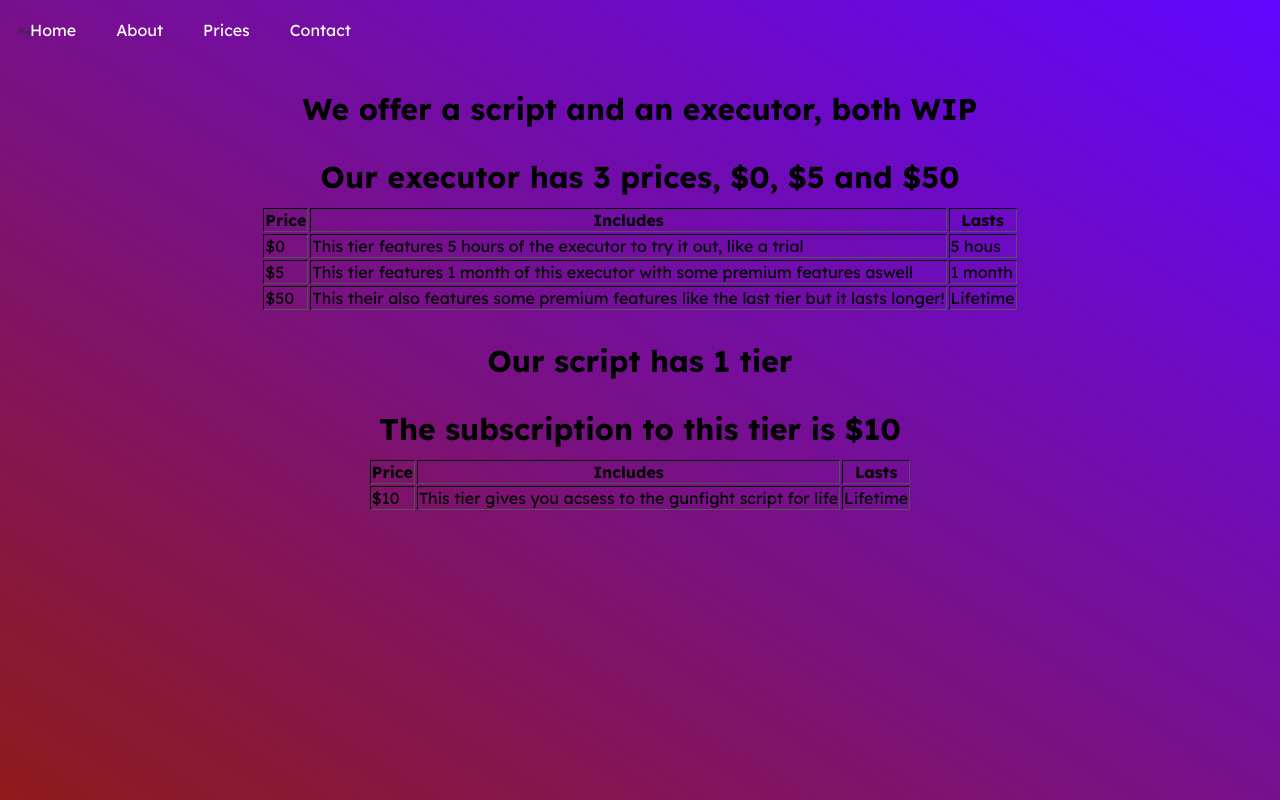
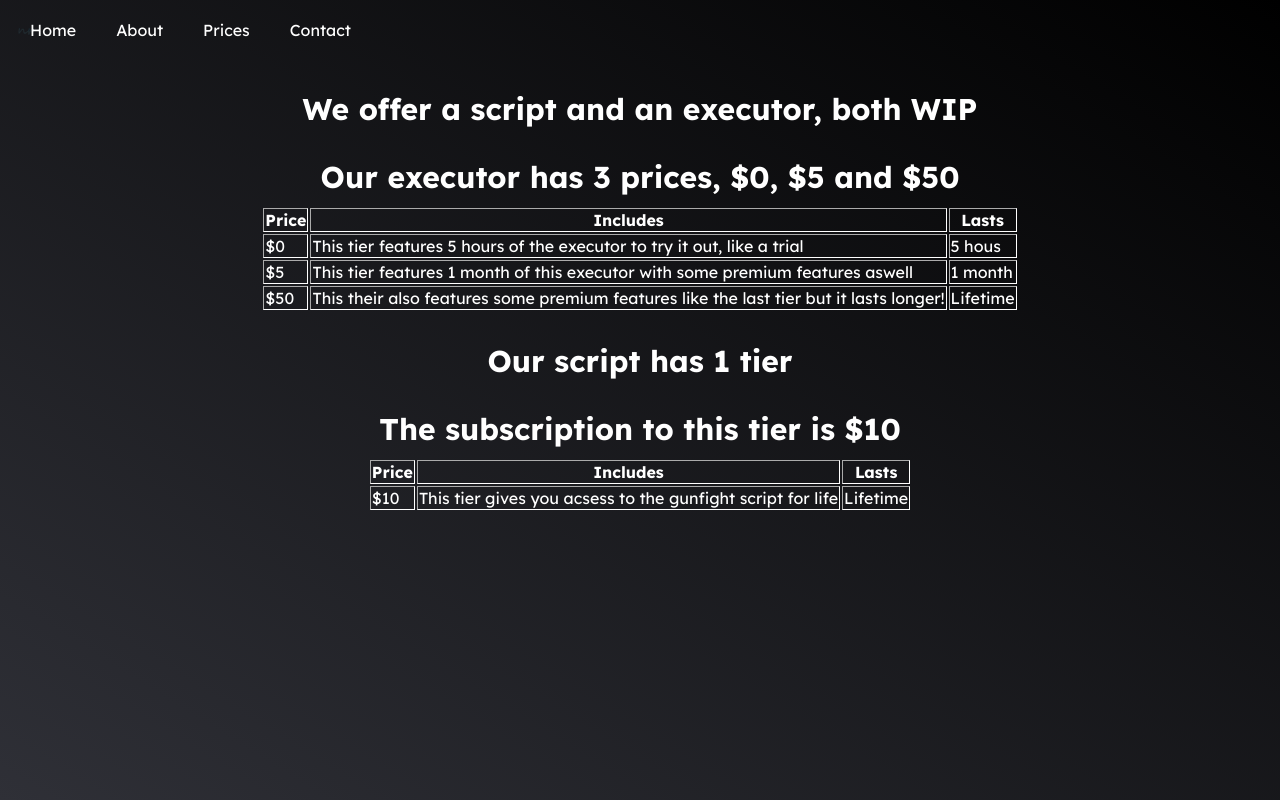
Before and after one commit to gunscr/gunfight2, a plain HTML site: page price.html in a window 1280 px wide. Drawn offline with Linux system fonts and the light colour scheme; a script that the page names is missing.

Commit message:
Update style4.css

```diff
--- a/style4.css
+++ b/style4.css
@@ -2,7 +2,7 @@ body {
   margin: 0;
   padding: 0;
   height: 100vh;
-  background: linear-gradient(to right top, #8e1a1a, #6105ff);
+   background: linear-gradient(to right top, #2f3037, #000000);
   font-family: lexend;
 }
 
@@ -68,7 +68,7 @@ h1,
 
 p {
   font-size: 30px;
-  color: black;
+  color: white;
   width: 75%;
   font-weight: 700;
   font-size: 30px;
@@ -80,6 +80,10 @@ p {
 table {
 
 border: 4px;
-border-color: black;
+border-color: white;
+color: white;
+}
 
+#content {
+  display: none; /* Hide content initially */
 }
```
